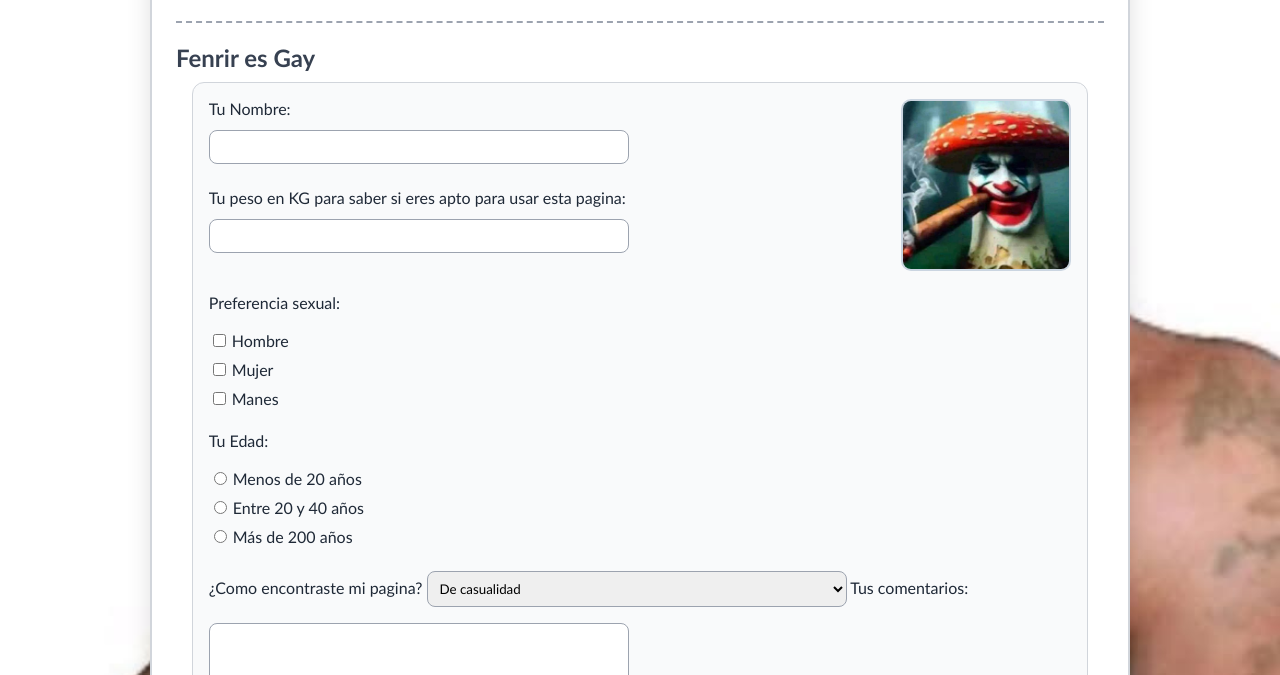
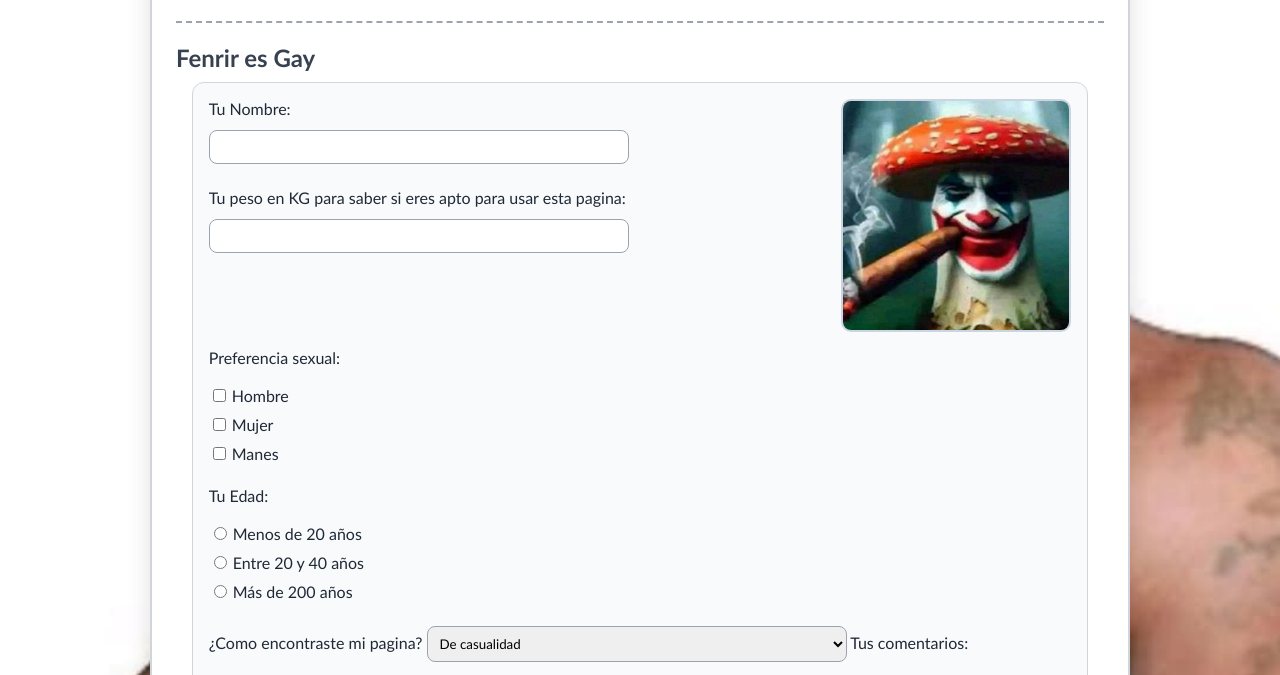
Before and after one commit to israalvizar-ux/diamredpagina, a plain HTML site: page index.html in a window 1280 px wide. Shown: the part 95-770 px from the top of the page. Drawn offline with Linux system fonts and the light colour scheme.

Commit message:
Update index.html

```diff
--- a/index.html
+++ b/index.html
@@ -96,7 +96,7 @@
     }
 
     .imagen-lateral {
-      width: 170px;
+      width: 230px;
       border-radius: 10px;
       border: 2px solid #cbd5e1;
     }
```
